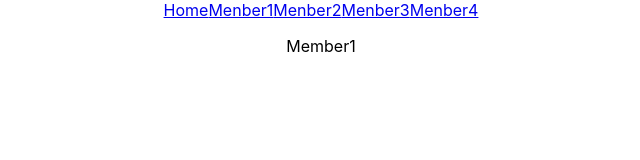
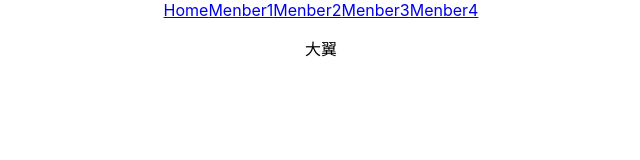
Before and after one commit to daisuke-maedagumi/first-app, a React (Create React App) app: page /Member1 in a window 1280 px wide. Shown: the top 160 px of the page, without its empty margins (319-959 px from the left). Built offline with nearby package versions, Linux system fonts and the light colour scheme.

Commit message:
changed_name

```diff
--- a/src/Templates/Member1.jsx
+++ b/src/Templates/Member1.jsx
@@ -3,7 +3,7 @@ import React from 'react'
 const Member1 = () => {
   return (
     <div>
-      <p>Member1</p>
+      <p>大翼</p>
     </div>
   )
 }
```
